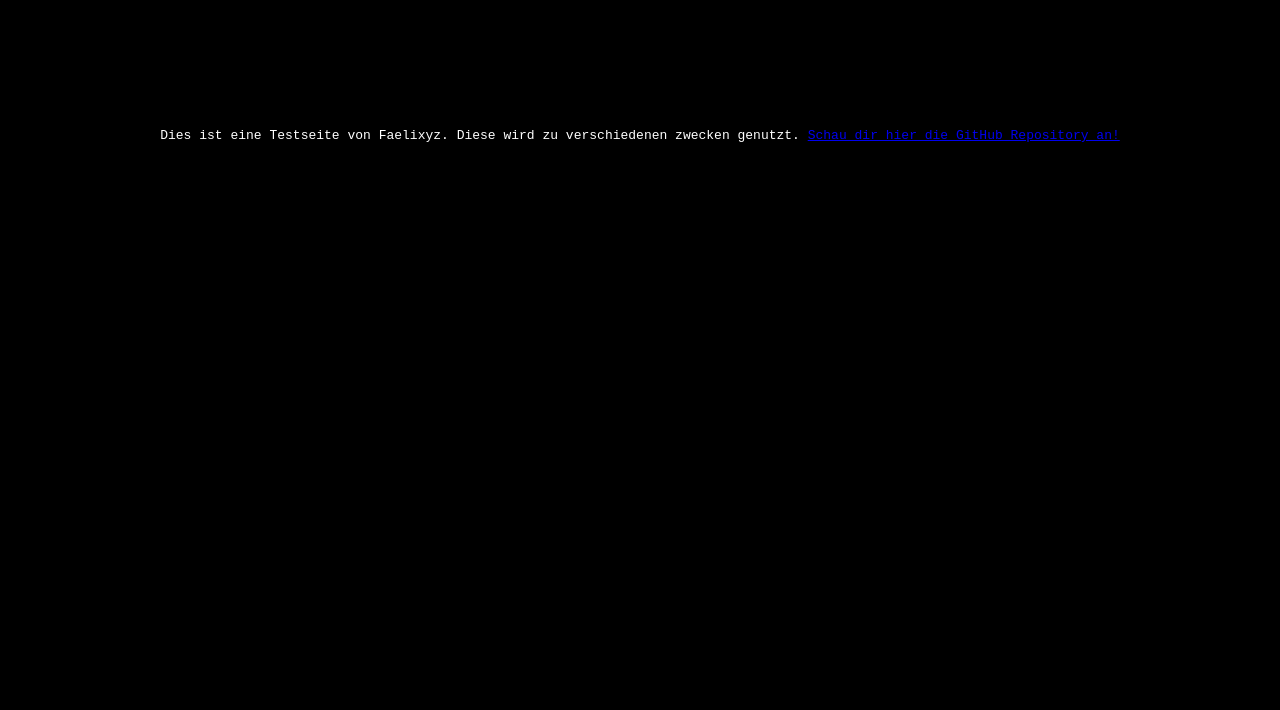
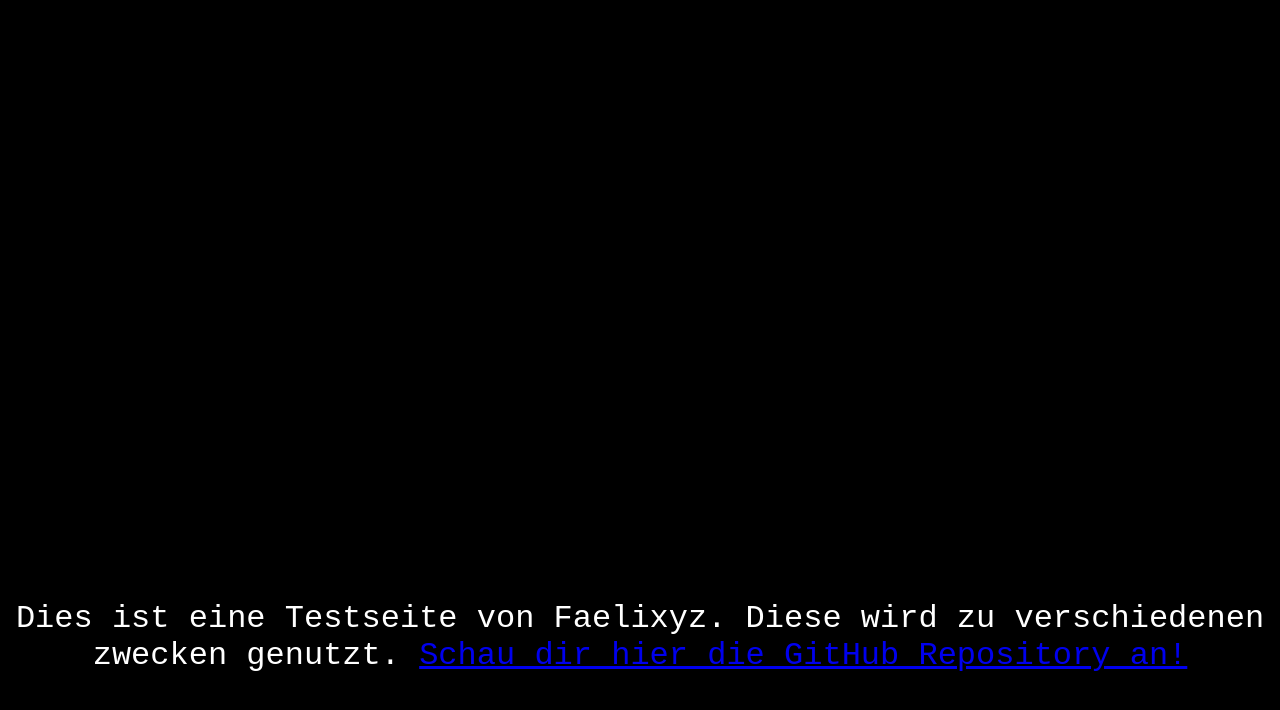
Before and after one commit to faelixyz/animtest, a plain HTML site: page index.html in a window 1280 px wide. Drawn offline with Linux system fonts and the light colour scheme.

Commit message:
Update index.html

```diff
--- a/index.html
+++ b/index.html
@@ -1,5 +1,5 @@
 <center>
-  <br><br><br><br><br><br><br><br>
+  <br><br><br><br><br><br><br><br><br><br><br><br><br><br><br><br>
   Dies ist eine Testseite von Faelixyz. Diese wird zu verschiedenen zwecken genutzt. <a href="https://github.com/faelixyz/animtest">Schau dir hier die GitHub Repository an!</a>
 </center>
 
@@ -8,5 +8,6 @@
     background-color: #000;
     color: #fff;
     font-family: Monospace;
+    font-size: 32px;
   }
 </style>
```
